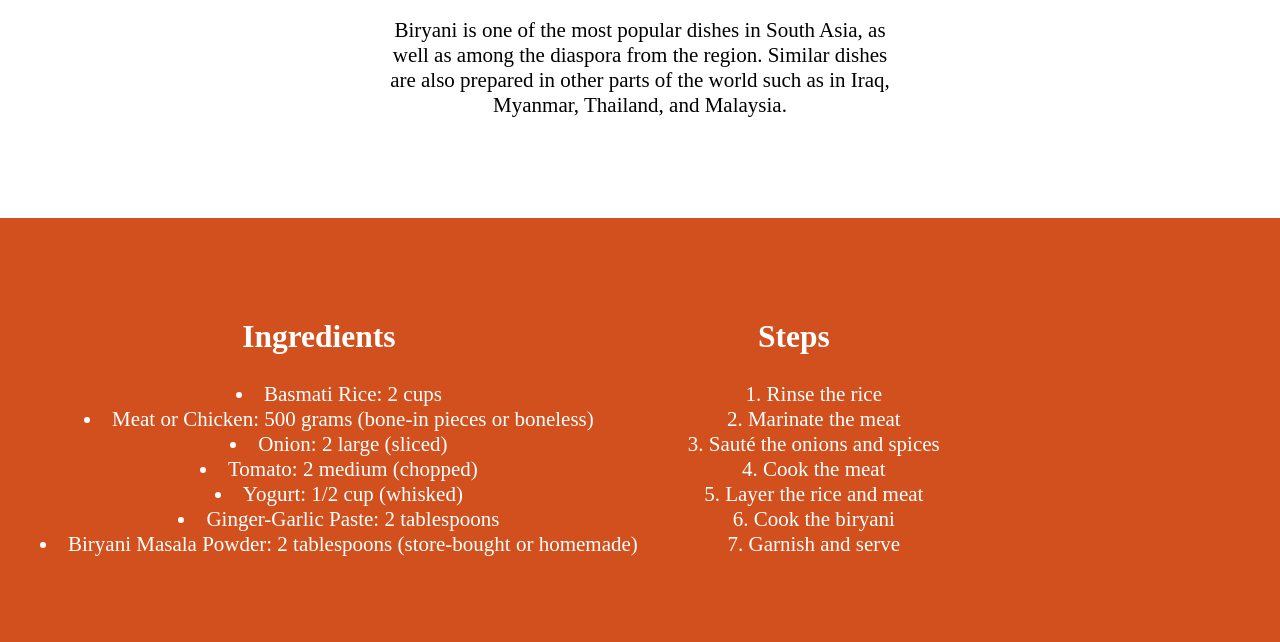
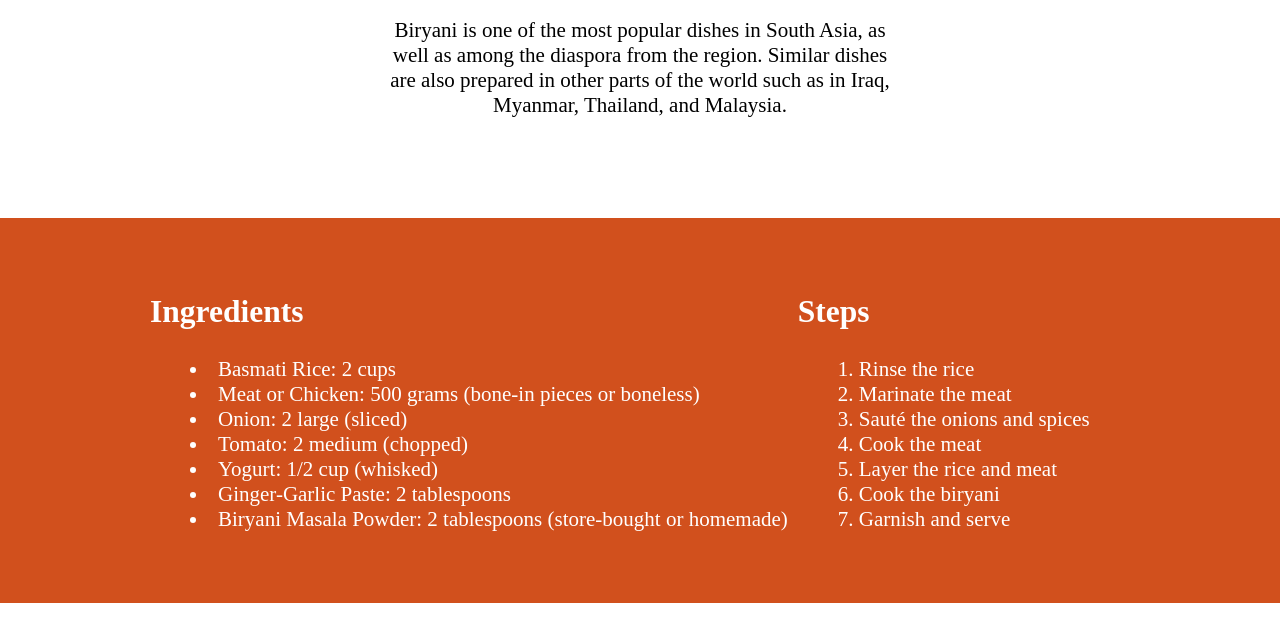
Before and after one commit to MahdiaAhmadi/Odin-_recipes, a plain HTML site: page Recipes/Biryani.html in a window 1280 px wide. Shown: the part 674-1316 px from the top of the page. After the commit the page ends 1277 px from the top, so only its background shows below. Drawn offline with Linux system fonts and the light colour scheme.

Commit message:
issue of prepared class solved prepared class was looking neat for large screen, by adding two line of code this issue solved on prepared class.

```diff
--- a/Recipes/Css/style.css
+++ b/Recipes/Css/style.css
@@ -35,6 +35,8 @@ h1 {
     text-align: center;
     padding: 75px 0;
     display: flex;
+    text-align: left;
+    padding: 50px 150px;
 
 }
 .ingredients {
```
